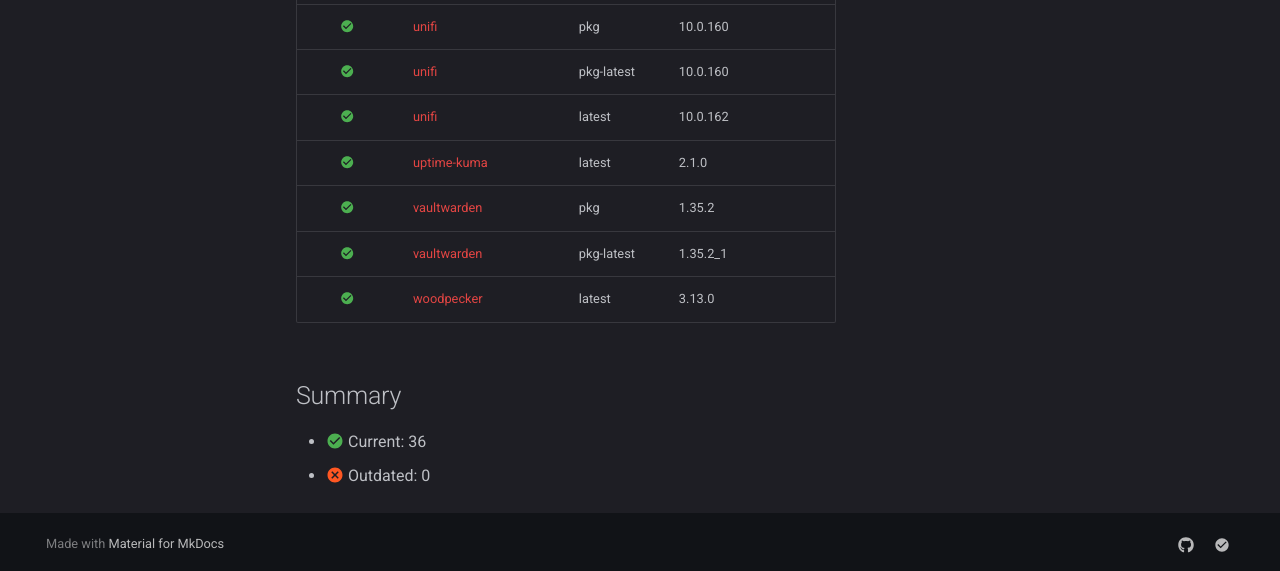
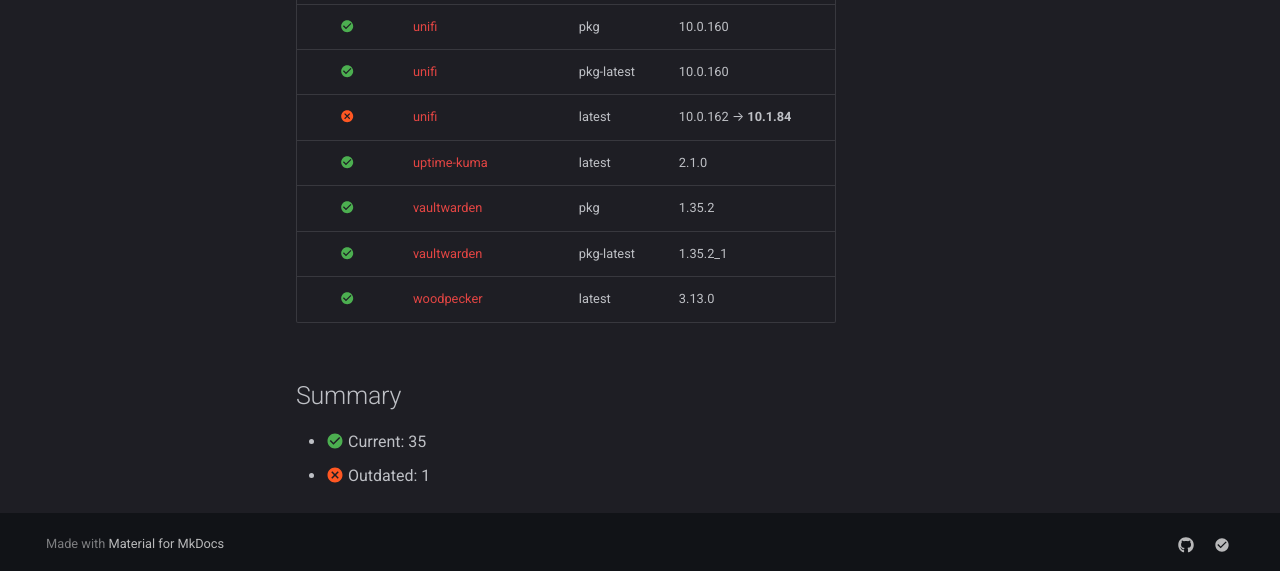
Before and after one commit to daemonless/daemonless-io, an MkDocs documentation site: the page built from docs/status.md, in a window 1280 px wide and 900 px high, scrolled down 2902 px. Shown: the part 323-894 px from the top of the window. Built offline with MkDocs 1.6.1 and Material for MkDocs 9.7.7, drawn with Linux system fonts in a browser that asks for light colours; comment, search, counter and statistics services are not loaded.

Commit message:
Update version status [skip ci]

```diff
--- a/docs/status.md
+++ b/docs/status.md
@@ -69,7 +69,7 @@
 | :material-check-circle:{ .current } | [transmission-wireguard](https://github.com/daemonless/transmission-wireguard/actions) | pkg-latest | 4.0.6_7 |
 | :material-check-circle:{ .current } | [unifi](https://github.com/daemonless/unifi/actions) | pkg | 10.0.160 |
 | :material-check-circle:{ .current } | [unifi](https://github.com/daemonless/unifi/actions) | pkg-latest | 10.0.160 |
-| :material-check-circle:{ .current } | [unifi](https://github.com/daemonless/unifi/actions) | latest | 10.0.162 |
+| :material-close-circle:{ .outdated } | [unifi](https://github.com/daemonless/unifi/actions) | latest | 10.0.162 → **10.1.84** |
 | :material-check-circle:{ .current } | [uptime-kuma](https://github.com/daemonless/uptime-kuma/actions) | latest | 2.1.0 |
 | :material-check-circle:{ .current } | [vaultwarden](https://github.com/daemonless/vaultwarden/actions) | pkg | 1.35.2 |
 | :material-check-circle:{ .current } | [vaultwarden](https://github.com/daemonless/vaultwarden/actions) | pkg-latest | 1.35.2_1 |
@@ -77,5 +77,5 @@
 
 ## Summary
 
-- :material-check-circle:{ .current } Current: 36
-- :material-close-circle:{ .outdated } Outdated: 0
+- :material-check-circle:{ .current } Current: 35
+- :material-close-circle:{ .outdated } Outdated: 1
```
